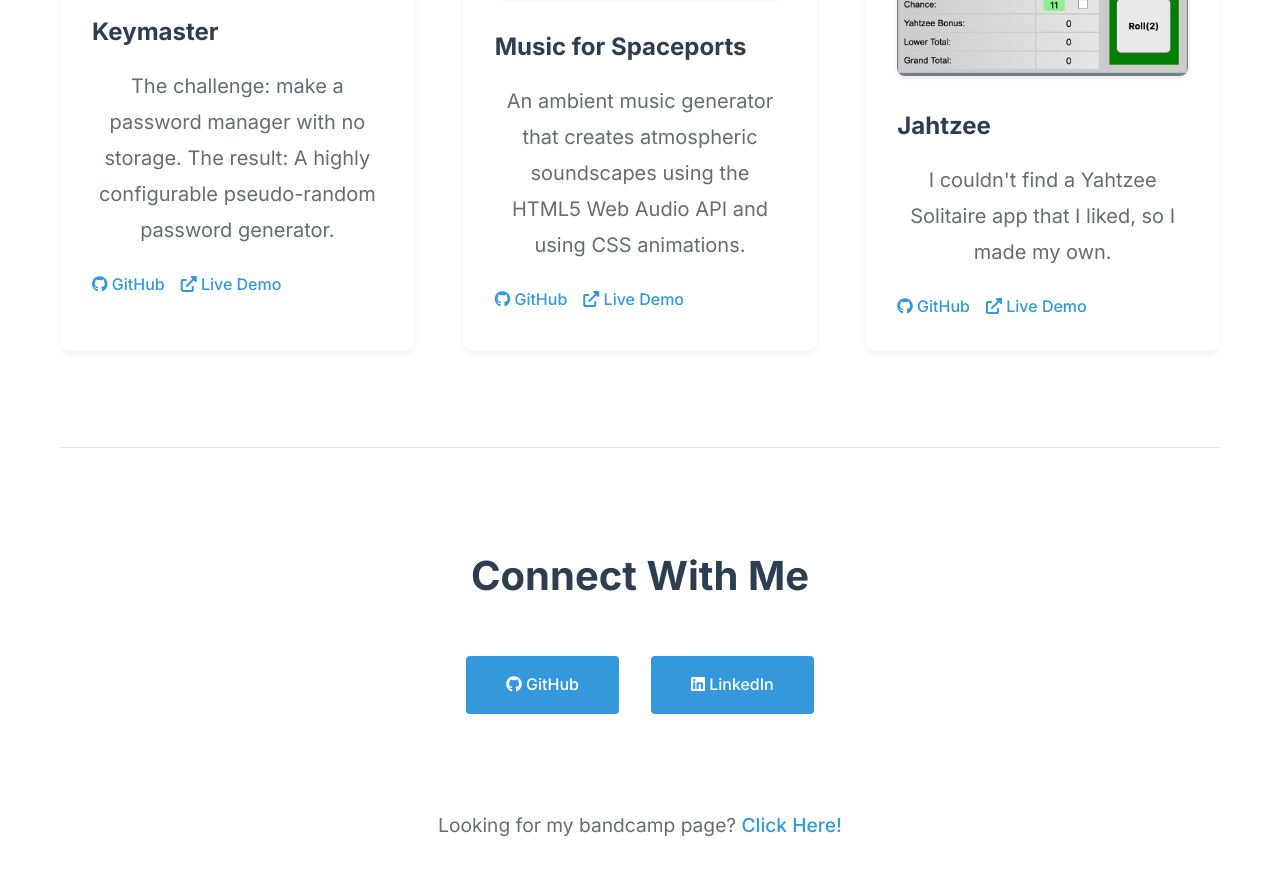
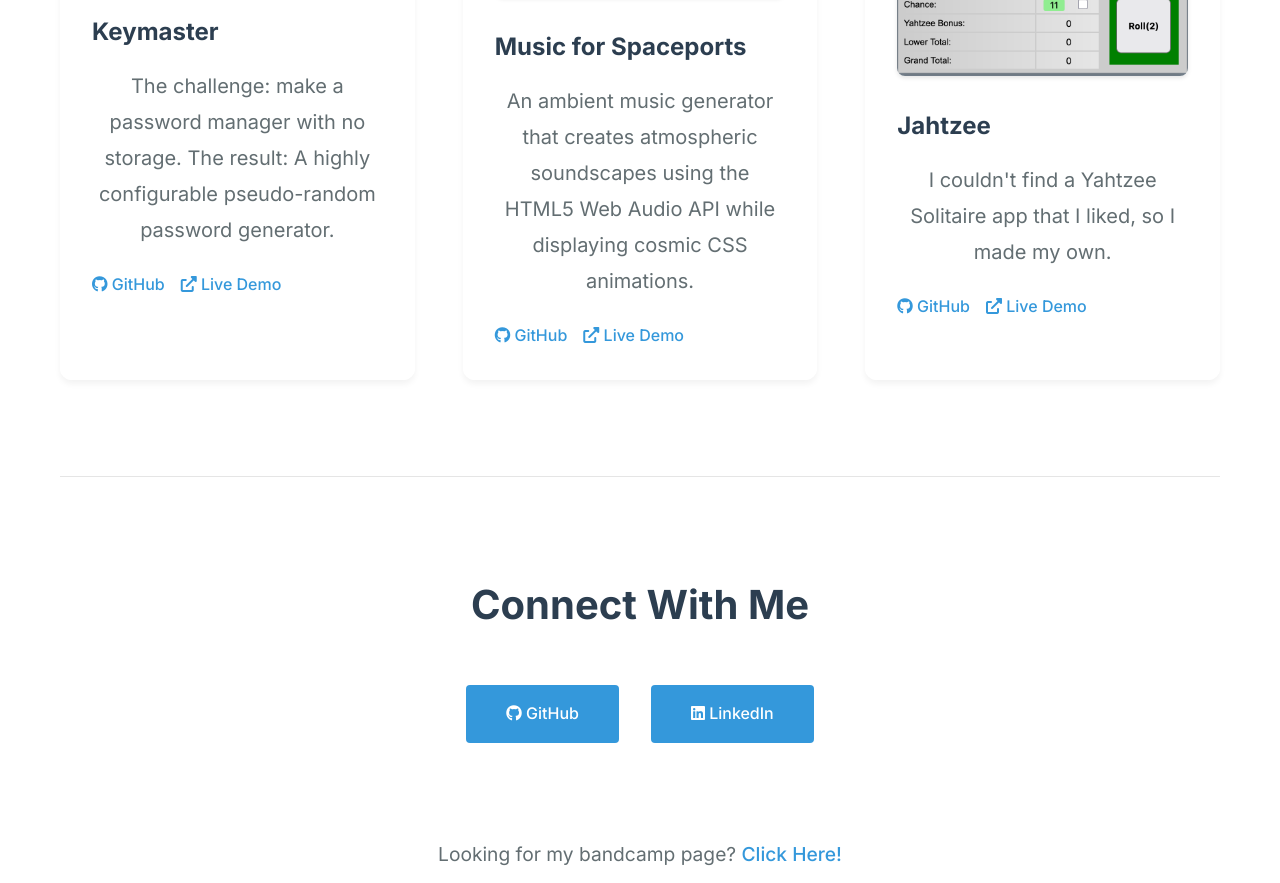
Before and after one commit to madmonk13/hello, a plain HTML site: page index.html in a window 1280 px wide. Shown: the part 4367-5250 px from the top of the page. Drawn offline with Linux system fonts and the light colour scheme; a web font is replaced by a local one.

Commit message:
update text

```diff
--- a/index.html
+++ b/index.html
@@ -599,7 +599,7 @@
                 <div class="project-card">
                     <img src="img/musicforspaceports.png" alt="Music for Spaceports">
                     <h3>Music for Spaceports</h3>
-                    <p>An ambient music generator that creates atmospheric soundscapes using the HTML5 Web Audio API and using CSS animations.</p>
+                    <p>An ambient music generator that creates atmospheric soundscapes using the HTML5 Web Audio API while displaying cosmic CSS animations.</p>
                     <div class="project-links">
                         <a href="https://github.com/madmonk13/musicforspaceports" target="_blank"><i class="fab fa-github"></i> GitHub</a>
                         <a href="https://madmonk13.github.io/musicforspaceports/" target="_blank"><i class="fas fa-external-link-alt"></i> Live Demo</a>
```
